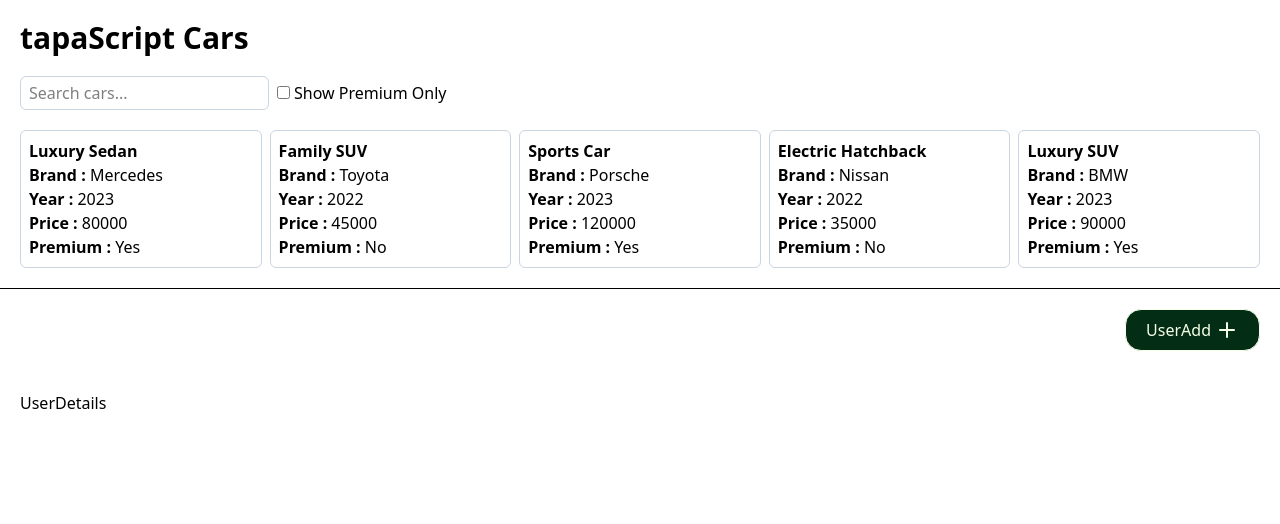
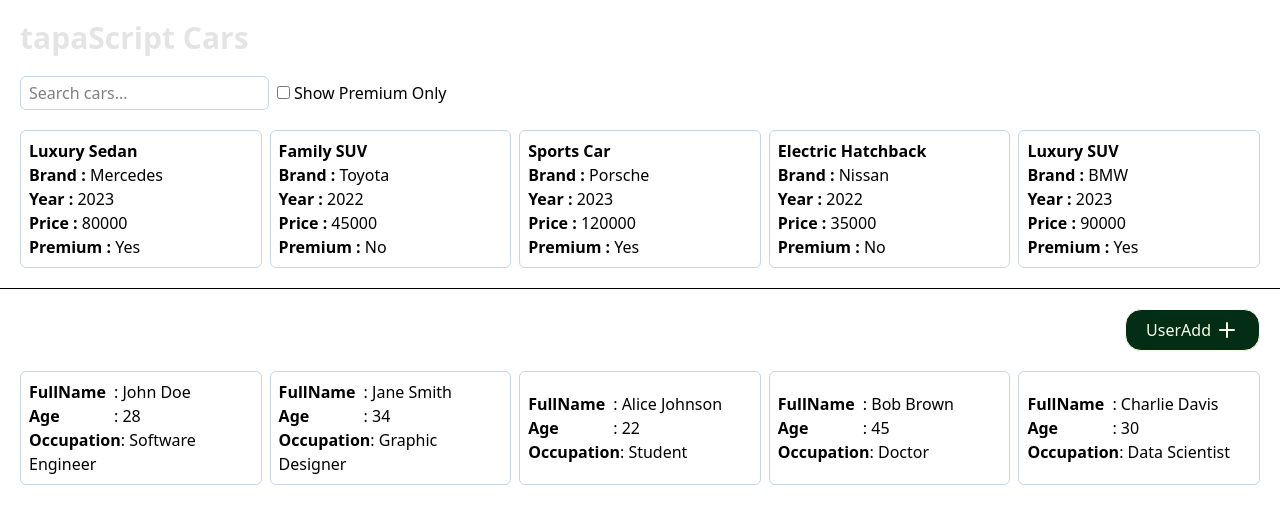
Before and after one commit to TechMainul-dev/react-with-tapas-bhai, a React (Vite) app: page / in a window 1280 px wide. Shown: the top 524 px of the page. Built offline with nearby package versions, Linux system fonts and the light colour scheme.

Commit message:
add new user onClick

```diff
--- a/src/Header.jsx
+++ b/src/Header.jsx
@@ -1,6 +1,6 @@
 function Header() {
   return (
-    <h1 className="text-3xl font-bold mb-5">tapaScript Cars</h1>
+    <h1 className="text-3xl font-bold mb-5 opacity-10">tapaScript Cars</h1>
   );
 }
 
--- a/src/UserAdd.jsx
+++ b/src/UserAdd.jsx
@@ -1,7 +1,7 @@
 import PropTypes from 'prop-types';
 import { Plus } from 'lucide-react';
 
-function UserAdd({ users, onUserAdd }) {
+function UserAdd({ onUserAdd }) {
   return (
     <a
       onClick={() => onUserAdd()}
@@ -13,7 +13,6 @@ function UserAdd({ users, onUserAdd }) {
 }
 
 UserAdd.propType = {
-  users: PropTypes.array.isRequired,
   onUserAdd: PropTypes.func.isRequired,
 };
 
--- a/src/UserDetails.jsx
+++ b/src/UserDetails.jsx
@@ -1,5 +1,28 @@
-function UserDetails() {
-  return <div className="mt-10">UserDetails</div>;
+import PropTypes from 'prop-types';
+
+function UserDetails({ fullName, age, occupation }) {
+  const liClassNames = 'inline-block capitalize font-semibold min-w-[85px]';
+  return (
+    <div>
+      <ul>
+        <li>
+          <span className={liClassNames}>FullName </span>: {fullName}
+        </li>
+        <li>
+          <span className={liClassNames}>Age </span>: {age}
+        </li>
+        <li>
+          <span className={liClassNames}>Occupation </span>: {occupation}
+        </li>
+      </ul>
+    </div>
+  );
 }
 
+UserDetails.propTypes = {
+  fullName: PropTypes.string.isRequired,
+  age: PropTypes.number.isRequired,
+  occupation: PropTypes.string.isRequired,
+};
+
 export default UserDetails;
--- /dev/null
+++ b/src/UserList.jsx
@@ -0,0 +1,25 @@
+import PropTypes from 'prop-types';
+import UserRow from './UserRow';
+
+function UserList({ users, newUser }) {
+  const rows = [];
+
+  users.forEach((user) => {
+    rows.push(<UserRow key={user.id} user={user} />);
+  });
+
+  if (newUser) rows.push(<UserRow key={rows.length + 1} user={newUser} />);
+
+  return (
+    <div className="grid gap-2 mt-5 grid-cols-1 sm:grid-cols-2 lg:grid-cols-4 xl:grid-cols-5">
+      {rows}
+    </div>
+  );
+}
+
+UserList.protoTypes = {
+  users: PropTypes.array.isRequired,
+  newUser: PropTypes.array.isRequired,
+};
+
+export default UserList;
--- a/src/UserRow.jsx
+++ b/src/UserRow.jsx
@@ -1,8 +1,24 @@
+import PropTypes from 'prop-types';
 import UserDetails from './UserDetails';
 
-function UserRow({ users }) {
-  console.log(users);
-  return <UserDetails />;
+function UserRow({ user }) {
+  return (
+    <div className="border border-slate-300 p-2 rounded-md flex justify-between items-center">
+      <UserDetails
+        fullName={user.fullName}
+        age={user.age}
+        occupation={user.occupation}
+      />
+    </div>
+  );
 }
 
+UserRow.propTypes = {
+  user: PropTypes.shape({
+    fullName: PropTypes.string.isRequired,
+    age: PropTypes.number.isRequired,
+    occupation: PropTypes.string.isRequired,
+  }),
+};
+
 export default UserRow;
--- a/src/Users.jsx
+++ b/src/Users.jsx
@@ -1,6 +1,6 @@
 import { useState } from 'react';
 import UserAdd from './UserAdd';
-import UserRow from './UserRow';
+import UserList from './UserList';
 
 const USERS = [
   {
@@ -33,36 +33,6 @@ const USERS = [
     age: 30,
     occupation: 'Data Scientist',
   },
-  {
-    id: 6,
-    fullName: 'Diana Evans',
-    age: 29,
-    occupation: 'Marketing Manager',
-  },
-  {
-    id: 7,
-    fullName: 'Ethan Garcia',
-    age: 40,
-    occupation: 'Architect',
-  },
-  {
-    id: 8,
-    fullName: 'Fiona Harris',
-    age: 27,
-    occupation: 'Journalist',
-  },
-  {
-    id: 9,
-    fullName: 'George Clark',
-    age: 33,
-    occupation: 'Teacher',
-  },
-  {
-    id: 10,
-    fullName: 'Hannah Lewis',
-    age: 25,
-    occupation: 'Chef',
-  },
 ];
 
 function Users() {
@@ -70,15 +40,15 @@ function Users() {
   const addUser = () => {
     const randomIndex = Math.floor(Math.random() * USERS.length);
     const randomNumber = USERS[randomIndex];
-    console.log(randomNumber);
+    // console.log(randomNumber);
 
     setNewUser(randomNumber);
   };
 
   return (
     <div className="p-5">
-      <UserAdd users={USERS} onUserAdd={addUser} />
-      <UserRow users={USERS.slice(0, 5)} newUser={newUser} />
+      <UserAdd onUserAdd={addUser} />
+      <UserList users={USERS} newUser={newUser} />
     </div>
   );
 }
```
